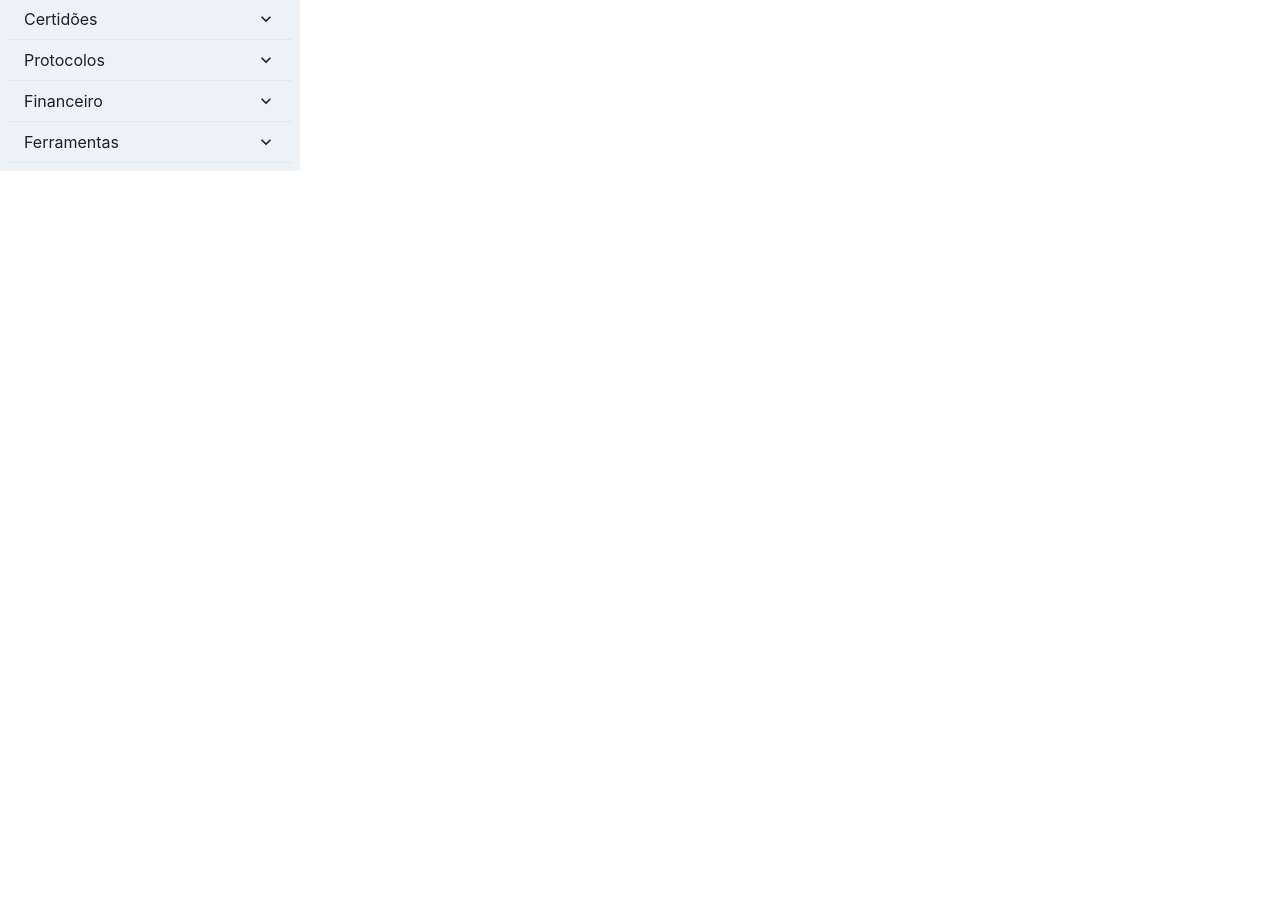
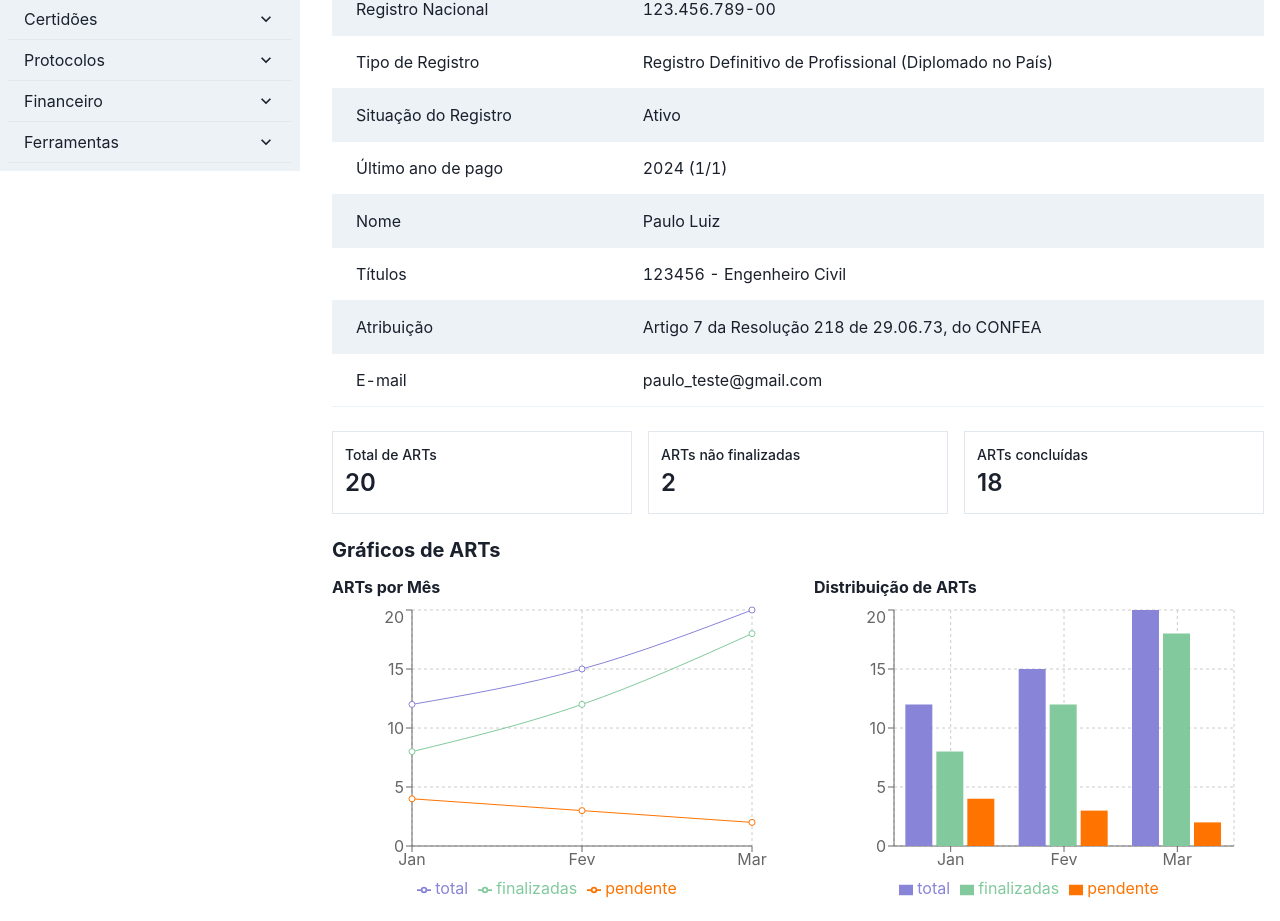
Before and after one commit to zabella-12/confea, a React (Vite) app in the folder frontend/: page / in a window 1280 px wide. Shown: the part 213-1134 px from the top of the page. Before the commit the page ends 800 px from the top, so only its background shows below. Built offline with nearby package versions, Linux system fonts and the light colour scheme.

Commit message:
inclusao de graficos e tabela de dados cad

```diff
--- a/frontend/src/dashboardContent.tsx
+++ b/frontend/src/dashboardContent.tsx
@@ -1,21 +1,111 @@
-import { Box, SimpleGrid, Stat, StatLabel, StatNumber } from '@chakra-ui/react';
+import { Box, SimpleGrid, Stat, StatLabel, StatNumber, Heading, Table, Tbody, Tr, Td } from '@chakra-ui/react';
+import { LineChart, Line, XAxis, YAxis, CartesianGrid, Tooltip, Legend, BarChart, Bar, ResponsiveContainer } from 'recharts';
+
+const data = [
+    { name: 'Jan', total: 12, finalizadas: 8, pendente: 4 },
+    { name: 'Fev', total: 15, finalizadas: 12, pendente: 3 },
+    { name: 'Mar', total: 20, finalizadas: 18, pendente: 2 },
+    // Adicione mais dados conforme necessário
+];
 
 export function DashboardContent() {
     return (
         <Box p={4}>
-            <SimpleGrid columns={{ sm: 1, md: 3 }} spacing={4}>
-                <Stat>
+            <Heading size="lg" mb={6}>Dashboard do Profissional</Heading>
+            <Box mb={6}>
+                <Heading size="md" mb={4}>Dados Cadastrais</Heading>
+                <Table variant="striped">
+                    <Tbody>
+                        <Tr>
+                            <Td>Registro Nacional</Td>
+                            <Td>123.456.789-00</Td>
+                        </Tr>
+                        <Tr>
+                            <Td>Tipo de Registro</Td>
+                            <Td>Registro Definitivo de Profissional (Diplomado no País)</Td>
+                        </Tr>
+                        <Tr>
+                            <Td>Situação do Registro</Td>
+                            <Td>Ativo</Td>
+                        </Tr>
+                        <Tr>
+                            <Td>Último ano de pago</Td>
+                            <Td>2024 (1/1)</Td>
+                        </Tr>
+                        <Tr>
+                            <Td>Nome</Td>
+                            <Td>Paulo Luiz</Td>
+                        </Tr>
+                        <Tr>
+                            <Td>Títulos</Td>
+                            <Td>123456 - Engenheiro Civil</Td>
+                        </Tr>
+                        <Tr>
+                            <Td>Atribuição</Td>
+                            <Td>Artigo 7 da Resolução 218 de 29.06.73, do CONFEA</Td>
+                        </Tr>
+                        <Tr>
+                            <Td>E-mail</Td>
+                            <Td>paulo_teste@gmail.com</Td>
+                        </Tr>
+                    </Tbody>
+                </Table>
+            </Box>
+            <SimpleGrid columns={{ sm: 1, md: 3 }} spacing={4} mb={6} >
+
+                <Stat border='1px' borderColor='gray.200' p={3}>
                     <StatLabel>Total de ARTs</StatLabel>
                     <StatNumber>20</StatNumber>
                 </Stat>
-                <Stat>
+                <Stat border='1px' borderColor='gray.200' p={3}>
                     <StatLabel>ARTs não finalizadas</StatLabel>
                     <StatNumber>2</StatNumber>
                 </Stat>
-                <Stat>
-                    <StatLabel>ARTs conclúidas</StatLabel>
+                <Stat border='1px' borderColor='gray.200' p={3}>
+                    <StatLabel>ARTs concluídas</StatLabel>
                     <StatNumber>18</StatNumber>
                 </Stat>
+            </SimpleGrid>
+
+            <Heading size="md" mb={4}>Gráficos de ARTs</Heading>
+            <SimpleGrid columns={{ sm: 1, md: 2 }} spacing={8}>
+                <Box>
+                    <Heading size="sm" mb={2}>ARTs por Mês</Heading>
+                    <ResponsiveContainer width="100%" height={300}>
+                        <LineChart
+                            data={data}
+                            margin={{ top: 5, right: 30, left: 20, bottom: 5 }}
+                        >
+                            <CartesianGrid strokeDasharray="3 3" />
+                            <XAxis dataKey="name" />
+                            <YAxis />
+                            <Tooltip />
+                            <Legend />
+                            <Line type="monotone" dataKey="total" stroke="#8884d8" />
+                            <Line type="monotone" dataKey="finalizadas" stroke="#82ca9d" />
+                            <Line type="monotone" dataKey="pendente" stroke="#ff7300" />
+                        </LineChart>
+                    </ResponsiveContainer>
+                </Box>
+
+                <Box>
+                    <Heading size="sm" mb={2}>Distribuição de ARTs</Heading>
+                    <ResponsiveContainer width="100%" height={300}>
+                        <BarChart
+                            data={data}
+                            margin={{ top: 5, right: 30, left: 20, bottom: 5 }}
+                        >
+                            <CartesianGrid strokeDasharray="3 3" />
+                            <XAxis dataKey="name" />
+                            <YAxis />
+                            <Tooltip />
+                            <Legend />
+                            <Bar dataKey="total" fill="#8884d8" />
+                            <Bar dataKey="finalizadas" fill="#82ca9d" />
+                            <Bar dataKey="pendente" fill="#ff7300" />
+                        </BarChart>
+                    </ResponsiveContainer>
+                </Box>
             </SimpleGrid>
         </Box>
     );
```
